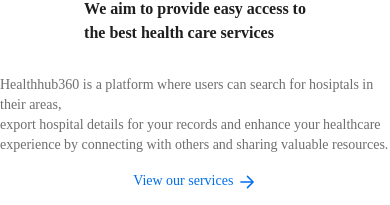
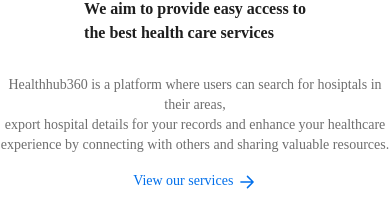
Before and after one commit to CodeKage25/HealthHub360, a Next.js app in the folder client/: page / in a window 390 px wide. Shown: the part 1112-1317 px from the top of the page. Built offline with nearby package versions, Linux system fonts and the light colour scheme; no server answers.

Commit message:
about us mobile and desktop

```diff
--- a/client/src/app/(components)/AboutUs.tsx
+++ b/client/src/app/(components)/AboutUs.tsx
@@ -12,7 +12,7 @@
             <br /> the best health care services
           </h3>
           <div className="flex flex-col max-md:items-center items-start gap-[16px]">
-            <p className="text-lightash max-sm:text-sm text-base leading-4 font-normal font-satoshi non-italic lg:pl-24">
+            <p className="text-lightash max-sm:text-center max-sm:text-sm text-base leading-4 font-normal font-satoshi non-italic lg:pl-24">
               Healthhub360 is a platform where users can search for hosiptals in
               their areas,
               <br /> export hospital details for your records and enhance your
```
